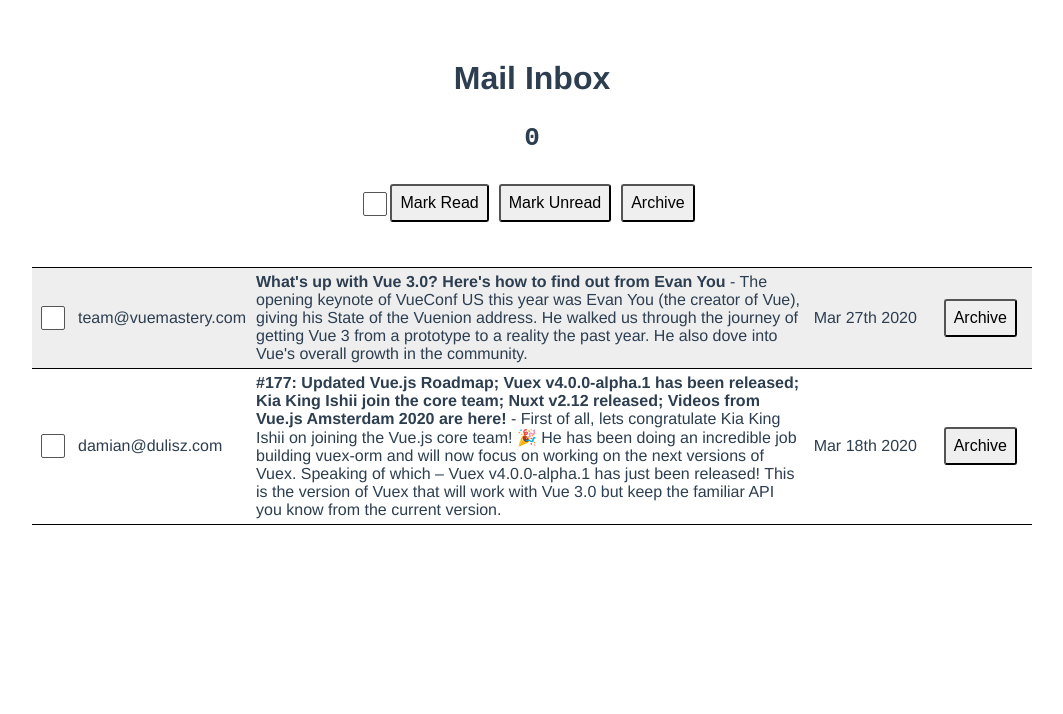
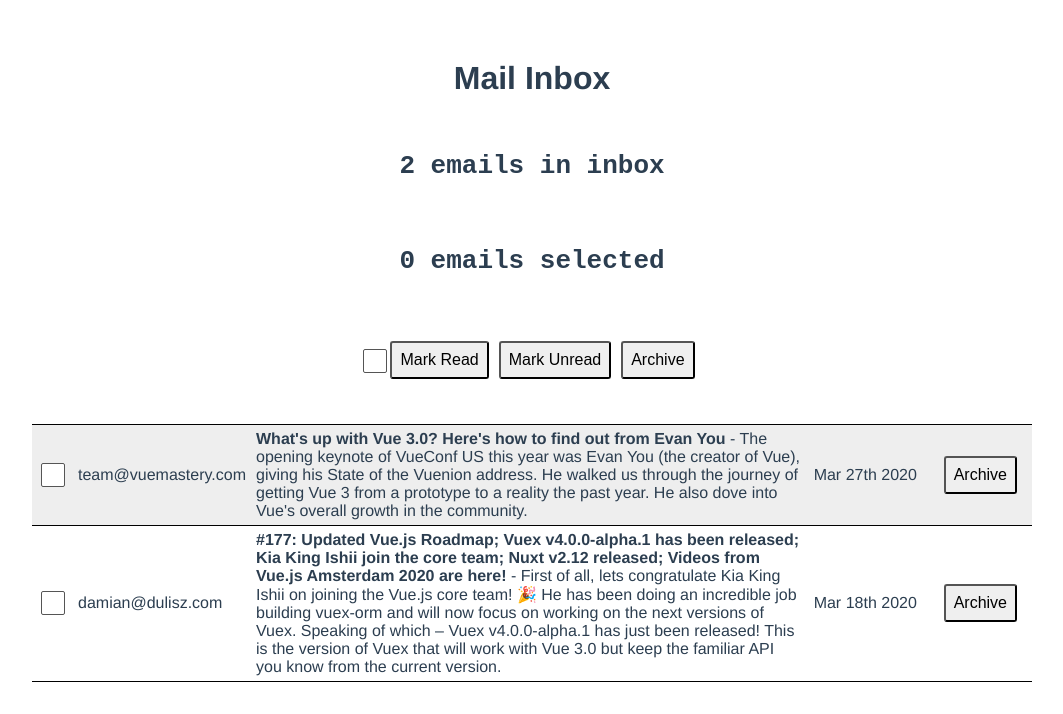
Before and after one commit to jolka-ef/mail, a Vue app: page / in a window 1280 px wide. Shown: the top 714 px of the page, without its empty margins (108-1171 px from the left). Built offline with nearby package versions, Linux system fonts and the light colour scheme; data requests are answered from the project's data file.

Commit message:
feature : user can select all emails at once

```diff
--- a/src/components/BulkActionBar.vue
+++ b/src/components/BulkActionBar.vue
@@ -1,8 +1,45 @@
 <template>
   <div>
-    <input type="checkbox" />
+    <input
+      type="checkbox"
+      :checked="allEmailsSelected"
+      :class="[someEmailsSelected ? 'partial-check' : '']"
+      @click="bulkSelect"
+    />
     <button>Mark Read</button>
     <button>Mark Unread</button>
     <button>Archive</button>
   </div>
 </template>
+<script>
+import useEmailSelection from '@/composables/use-email-selection';
+import { computed } from 'vue';
+export default {
+  setup(props) {
+    let emailSelection = useEmailSelection();
+    let numberSelected = computed(() => emailSelection.emails.size);
+    let numberEmails = props.emails.length;
+    let allEmailsSelected = computed(
+      () => numberSelected.value === numberEmails
+    );
+    let someEmailsSelected = computed(
+      () => numberSelected.value > 0 && numberSelected.value < numberEmails
+    );
+    let bulkSelect = function () {
+      if (allEmailsSelected.value) {
+        emailSelection.clear();
+      } else {
+        emailSelection.addMultiple(props.emails);
+      }
+    };
+
+    return { allEmailsSelected, bulkSelect, someEmailsSelected };
+  },
+  props: {
+    emails: {
+      type: Array,
+      required: true,
+    },
+  },
+};
+</script>
--- a/src/components/MailTable.vue
+++ b/src/components/MailTable.vue
@@ -1,13 +1,9 @@
 <template>
-  <h1>
-    <pre>{{ emailSelection.emails.size }}</pre>
-  </h1>
-  <div>
-    <input type="checkbox" />
-    <button>Mark Read</button>
-    <button>Mark Unread</button>
-    <button>Archive</button>
-  </div>
+  <pre>
+    <h1>{{ unarchivedEmails.length }} emails in inbox</h1>
+    <h1>{{ emailSelection.emails.size }} emails selected</h1>
+  </pre>
+  <BulkActionBar :emails="unarchivedEmails" />
   <table class="mail-table">
     <thead>
       <tr>
@@ -27,7 +23,7 @@
         <input
           type="checkbox"
           @click="emailSelection.toggle(email)"
-          :selected="emailSelection.emails.has(email)"
+          :checked="emailSelection.emails.has(email)"
         />
       </td>
       <td @click="openEmail(email)">{{ email.from }}</td>
@@ -48,6 +44,7 @@
 import axios from 'axios';
 import { format } from 'date-fns';
 import { ref } from 'vue';
+import BulkActionBar from './BulkActionBar.vue';
 import MailView from './MailView.vue';
 import ModalView from './ModalView.vue';
 import useEmailSelection from '../composables/use-email-selection.js';
@@ -64,6 +61,7 @@
     };
   },
   components: {
+    BulkActionBar,
     MailView,
     ModalView,
   },
--- a/src/composables/use-email-selection.js
+++ b/src/composables/use-email-selection.js
@@ -3,6 +3,9 @@
 let emails = reactive(new Set());
 
 export const useEmailSelection = function () {
+  let addMultiple = (newEmails) =>
+    newEmails.forEach((email) => emails.add(email));
+  let clear = () => emails.clear();
   let toggle = function (email) {
     if (emails.has(email)) {
       emails.delete(email);
@@ -11,6 +14,8 @@
     }
   };
   return {
+    addMultiple,
+    clear,
     emails,
     toggle,
   };
```
